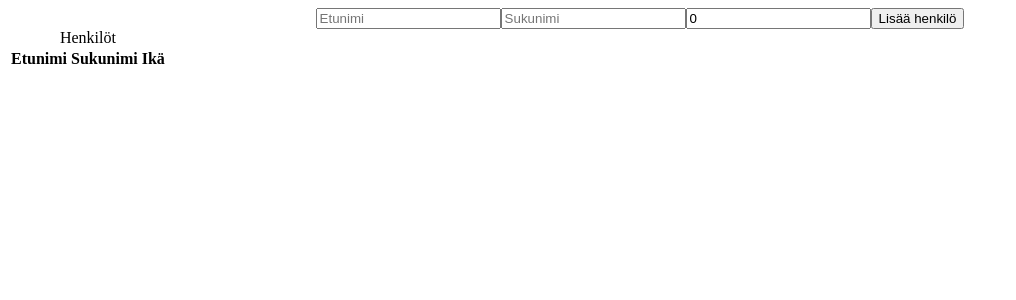
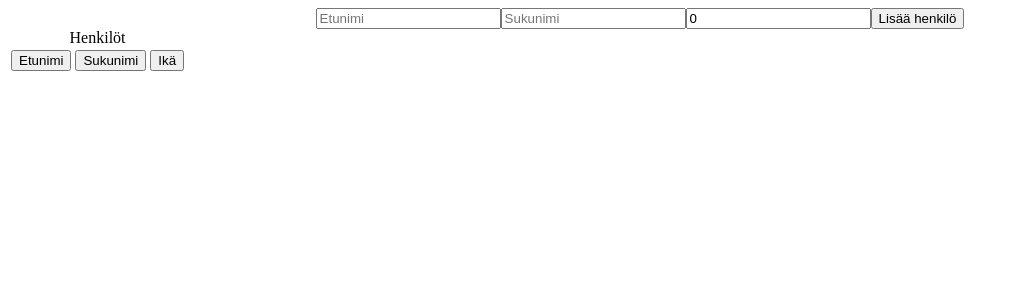
Before and after one commit to ElmoVah/Henkilotaulukko, a React (Create React App) app: page / in a window 1280 px wide. Shown: the top 300 px of the page, without its empty margins (0-1016 px from the left). Built offline with nearby package versions, Linux system fonts and the light colour scheme.

Commit message:
taulut voi nyt sortata kolumnin mukaan

```diff
--- a/src/App.tsx
+++ b/src/App.tsx
@@ -18,7 +18,6 @@ const App: FC = () => {
       if (newHenkiloLista[i] === henkilo) {
         newHenkiloLista[i] = paivitettyHenkilo
       }
-      console.log(newHenkiloLista[i], henkilo, paivitettyHenkilo);
     }
     setHenkiloLista(newHenkiloLista);
   }
@@ -29,13 +28,17 @@ const App: FC = () => {
     }))
   };
 
+  const paivitaHenkiloLista = (jarjestettuHenkilolista: IHenkilo[]): void => {
+    setHenkiloLista(jarjestettuHenkilolista);
+  }
+
   return (
     <div className="App">
       <div className="uusiHenkilo">
         <UusiHenkilo {... { addHenkilo }} />
       </div>
       <div className="henkiloLista">
-        <HenkiloLista {...{ henkiloLista, poistaHenkilo, paivitaHenkilo }} />
+        <HenkiloLista {...{ henkiloLista, poistaHenkilo, paivitaHenkilo, paivitaHenkiloLista }} />
       </div>
     </div>
   );
--- a/src/components/HenkiloLista.tsx
+++ b/src/components/HenkiloLista.tsx
@@ -6,9 +6,10 @@ interface Props {
     henkiloLista: IHenkilo[];
     poistaHenkilo(poistettavaHenkilo: IHenkilo): void;
     paivitaHenkilo(henkilo: IHenkilo, uusiHenkilo: IHenkilo): void;
+    paivitaHenkiloLista(jarjestettuHenkilolista: IHenkilo[]): void
 }
 
-const HenkiloLista = ({ henkiloLista, poistaHenkilo, paivitaHenkilo }: Props) => {
+const HenkiloLista = ({ henkiloLista, poistaHenkilo, paivitaHenkilo, paivitaHenkiloLista }: Props) => {
 
     const [tietojenMuokkaus, setTietojenMuokkaus] = useState<boolean>(false);
     const [muokattavaHenkilo, setMuokattavaHenkilo] = useState<IHenkilo>();
@@ -20,6 +21,7 @@ const HenkiloLista = ({ henkiloLista, poistaHenkilo, paivitaHenkilo }: Props) =>
     const muutaTietoja = (henkilo: IHenkilo): void => {
         setMuokattavaHenkilo(henkilo);
         setTietojenMuokkaus(true);
+        console.log(henkiloLista);
     }
 
     const paivitaTiedot = (henkilo: IHenkilo, uusiHenkilo: IHenkilo): void => {
@@ -27,14 +29,74 @@ const HenkiloLista = ({ henkiloLista, poistaHenkilo, paivitaHenkilo }: Props) =>
         setTietojenMuokkaus(false);
     }
 
+    const jarjestaEtunimi = (): void => {
+        const uusiHenkiloLista = [...henkiloLista];
+        uusiHenkiloLista.sort(compareEtunimi);
+        paivitaHenkiloLista(uusiHenkiloLista);
+    }
+
+    const jarjestaSukunimi = (): void => {
+        const uusiHenkiloLista = [...henkiloLista];
+        uusiHenkiloLista.sort(compareSukunimi);
+        paivitaHenkiloLista(uusiHenkiloLista);
+    }
+
+    const jarjestaIka = (): void => {
+        const uusiHenkiloLista = [...henkiloLista];
+        uusiHenkiloLista.sort(compareIka);
+        paivitaHenkiloLista(uusiHenkiloLista);
+    }
+
+    function compareEtunimi(a: IHenkilo, b: IHenkilo) {
+        if ( a.etunimi < b.etunimi ){
+            return -1;
+          }
+          if ( a.etunimi > b.etunimi ){
+            return 1;
+          }
+          return 0;
+    }
+
+    function compareSukunimi(a: IHenkilo, b: IHenkilo) {
+        if ( a.sukunimi < b.sukunimi ){
+            return -1;
+          }
+          if ( a.sukunimi > b.sukunimi ){
+            return 1;
+          }
+          return 0;
+    }
+
+    function compareIka(a: IHenkilo, b: IHenkilo) {
+        if ( a.ika < b.ika ){
+            return -1;
+          }
+          if ( a.ika > b.ika ){
+            return 1;
+          }
+          return 0;
+    }
+
     return (
         <table>
             <caption>Henkilöt</caption>
             <thead>
                 <tr>
-                    <th>Etunimi</th>
-                    <th>Sukunimi</th>
-                    <th>Ikä</th>
+                    <th>
+                        <button onClick={() => jarjestaEtunimi()}>
+                            Etunimi
+                        </button>
+                    </th>
+                    <th>
+                        <button onClick={() => jarjestaSukunimi()}>
+                            Sukunimi
+                        </button>
+                    </th>
+                    <th>
+                        <button onClick={() => jarjestaIka()}>
+                            Ikä
+                        </button>
+                    </th>
                 </tr>
             </thead>
             <tbody>
--- a/src/components/UusiHenkilo.tsx
+++ b/src/components/UusiHenkilo.tsx
@@ -24,12 +24,19 @@ const UusiHenkilo = ({ addHenkilo }: Props) => {
         setIka(Number(event.target.value));
     };
 
+    const handleClickLisaaHenkilo = (): void => {
+        addHenkilo({ etunimi: etunimi, sukunimi: sukunimi, ika: ika });
+        setEtunimi("");
+        setSukunimi("");
+        setIka(0);
+    }
+
     return (
         <div>
             <input type="text" placeholder="Etunimi" name="etunimi" value={etunimi} onChange={handleChangeEtunimi} />
             <input type="text" placeholder="Sukunimi" name="sukunimi" value={sukunimi} onChange={handleChangeSukunimi} />
             <input type="number" placeholder="Ikä" name="ika" value={ika} onChange={handleChangeIka} />
-            <button onClick={() => { addHenkilo({ etunimi: etunimi, sukunimi: sukunimi, ika: ika }) }}>Lisää henkilö</button>
+            <button onClick={() => { handleClickLisaaHenkilo() }}>Lisää henkilö</button>
         </div>
     );
 }
```
